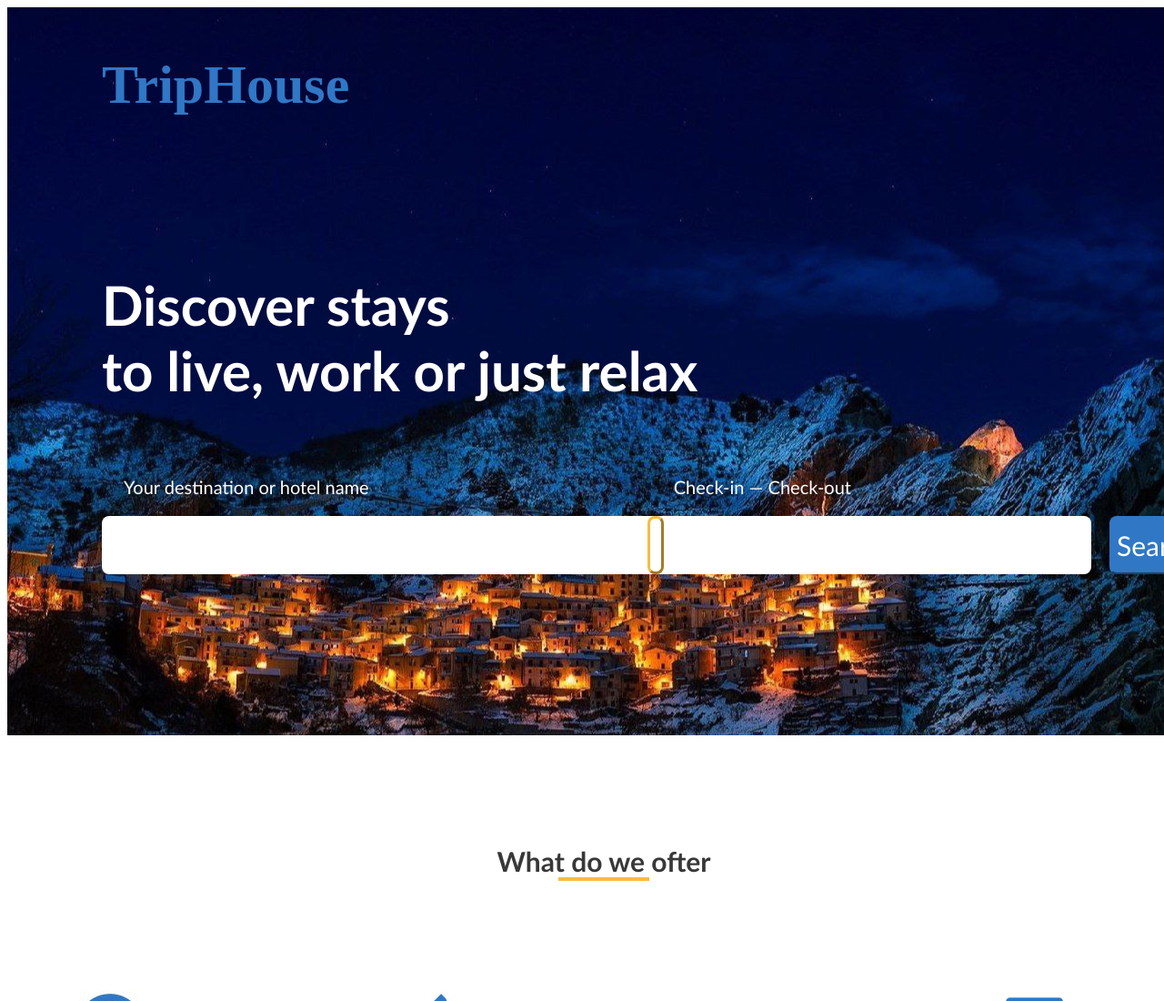
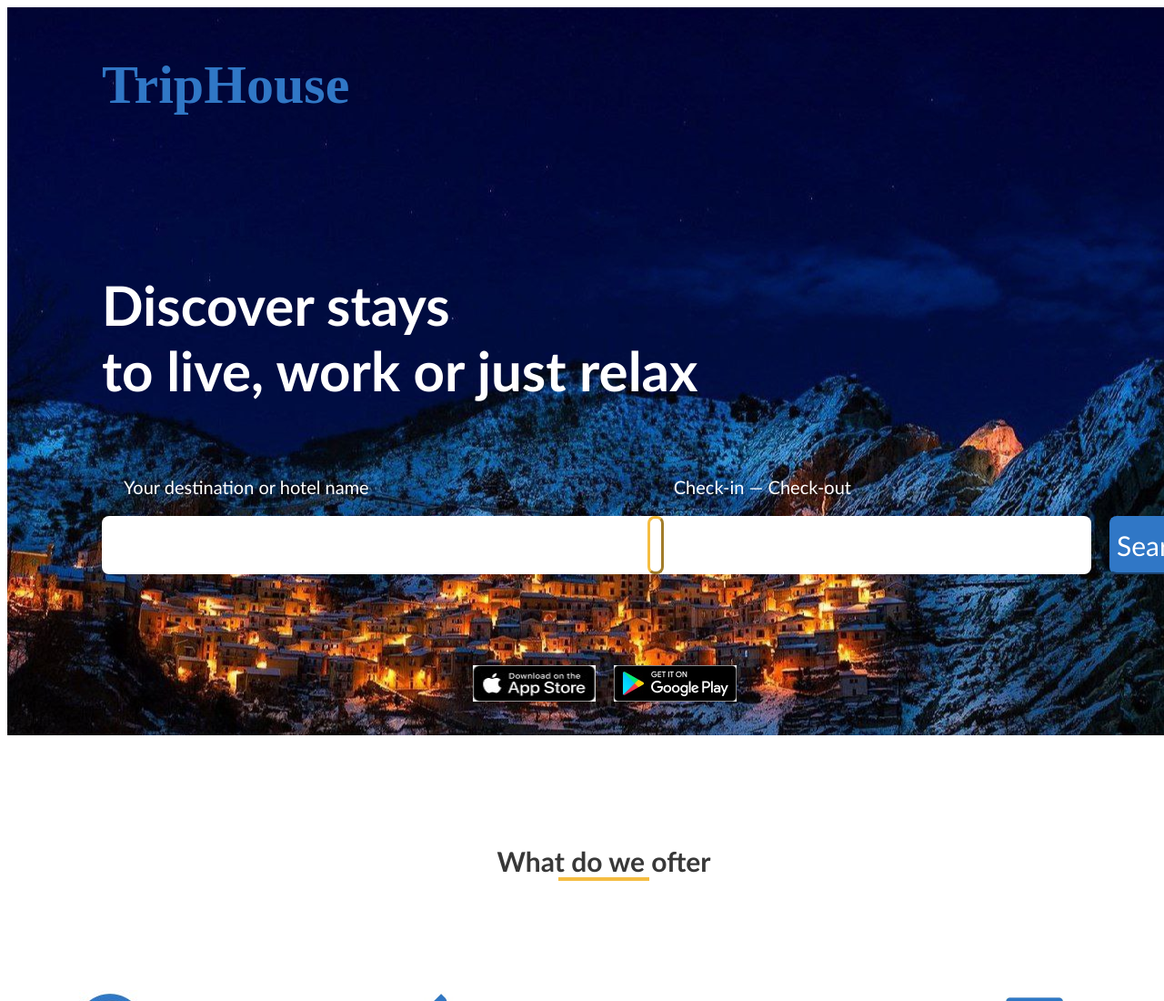
Before and after one commit to sofishkoss/solbeg-html, a website: page index.html in a window 1280 px wide. Shown: the top 1100 px of the page at 91% size. Drawn offline with Linux system fonts and the light colour scheme.

Commit message:
24/01/24

```diff
--- a/index.html
+++ b/index.html
@@ -3,6 +3,7 @@
     <head>
         <meta charset="UTF-8" />
         <link rel="stylesheet" href="styles/index.css" />
+        <link rel="stylesheet" href="styles/index.js" />
         <title>booking.com</title>
     </head>
     <body>
@@ -27,6 +28,10 @@
               <div class="bott">
                   <button class="bott-in"></button>
                   <button class="bott-button"><div class="search">Search</div></button>
+              </div>
+              <div class="downland">
+                  <img class="downland-g" src="assets/googleplay.jpg">
+                  <img class="downland-a" src="assets/appstore.jpg">
               </div>
           </div>
         </div>
--- a/styles/index.css
+++ b/styles/index.css
@@ -56,8 +56,6 @@
 
 }
 
-
-
 .wi{
     width: 100px;
 }
@@ -84,7 +82,6 @@
     font-size: 60px;
     font-weight: bolder;
     margin-left:104px ;
-
 }
 
 .simple-text{
@@ -138,6 +135,27 @@
     justify-content: center;
 }
 
+.downland{
+    display: flex;
+    width:100%;
+    height:70px;
+    margin-top: 100px;
+}
+
+.downland-g{
+    display: flex;
+    width:135px;
+    height:40px;
+    margin-left: 40%;
+}
+
+.downland-a{
+    display: flex;
+    width:135px;
+    height:40px;
+    margin-left: 20px;
+
+}
 
 .container-f {
     width: 100%;
@@ -145,7 +163,6 @@
     flex-direction: column;
     padding: 51px 104px ;
 }
-
 
 .background {
     width: 100%;
@@ -177,7 +194,6 @@
     font-size: 30px;
     font-weight: 600;
     color: #383838;
-
 }
 
 .name_picture {
@@ -224,7 +240,6 @@
 .section-row {
     display: flex;
     gap: 16px;
-
     justify-content: center;
 }
 .section-row2 {
@@ -318,9 +333,6 @@
     margin-left:130px ;
     margin-top:150px ;
     margin-right:130px ;
-
-
-
     /*height: 500px; не получается сделать footer-inc снизу,поэтому так пока что*/
 }
 
```
Also changed, not shown: assets/appstore.jpg (added), assets/googleplay.jpg (added), styles/index.js (added).
